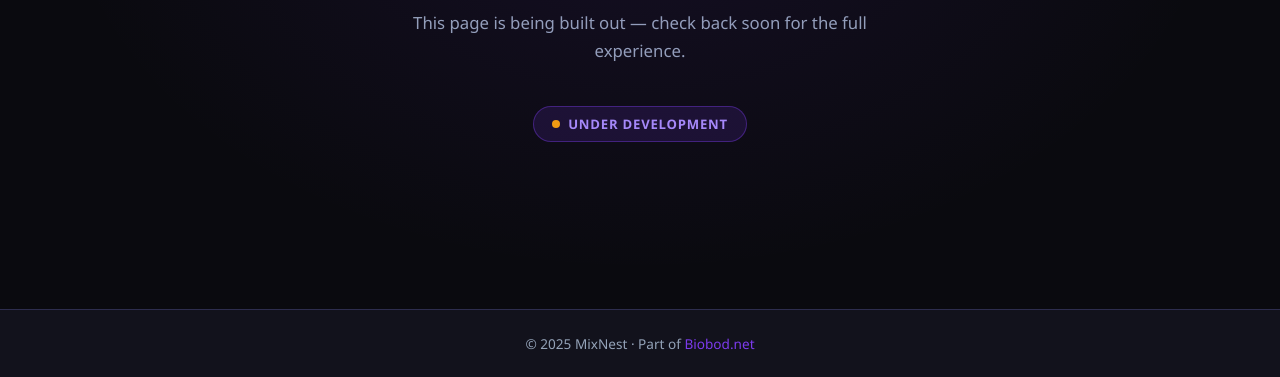
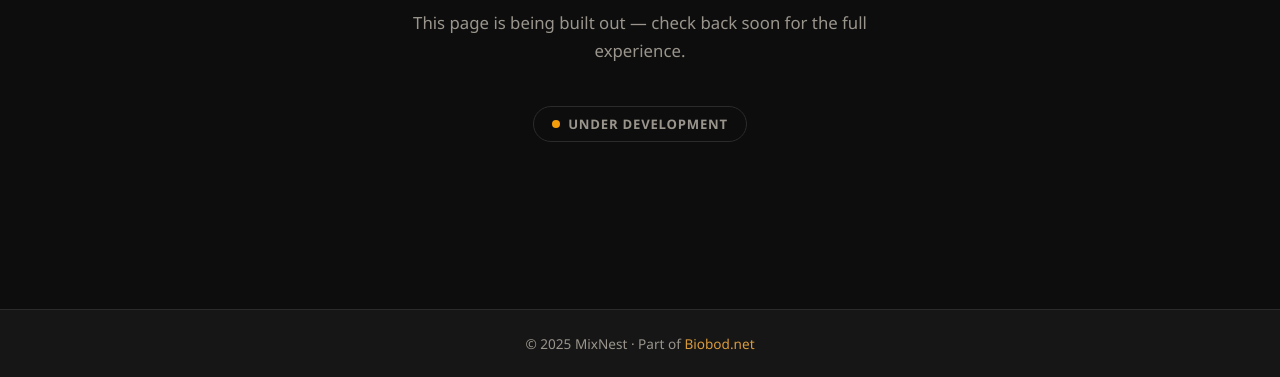
Before and after one commit to biobodinc/biobodinc, an Astro site: page /mixnest in a window 1280 px wide. Shown: the part 491-868 px from the top of the page. Built offline with nearby package versions, Linux system fonts and the light colour scheme; Astro itself is replaced by a stand-in of ours.

Commit message:
Replace purple/cyan AI palette with a single restrained accent
Swap the purple+cyan gradient theme (the main "vibecoded" tell) for a
neutral dark base with one warm amber accent. Remove gradient text,
radial glow blobs, and accent glow shadows in favor of solid colors.
No layout, markup, or content changes; build stays static for Vercel.

Co-Authored-By: Claude Opus 4.8 <noreply@anthropic.com>

```diff
--- a/src/layouts/BaseLayout.astro
+++ b/src/layouts/BaseLayout.astro
@@ -21,25 +21,27 @@ const { title, description = 'Biobod.net — your home for BPlayzGamezYT, MixNes
 
 <style is:global>
   :root {
-    --bg-primary:    #0a0a0f;
-    --bg-secondary:  #12121c;
-    --bg-card:       #1a1a2e;
-    --accent:        #7c3aed;
-    --accent2:       #06b6d4;
-    --accent-glow:   rgba(124,58,237,.35);
-    --text:          #f1f5f9;
-    --text-muted:    #94a3b8;
-    --border:        #2d2d4e;
+    --bg-primary:    #0d0d0d;
+    --bg-secondary:  #161616;
+    --bg-card:       #1c1c1c;
+    --accent:        #d99a3c;
+    --accent2:       #e8b765;
+    --accent-glow:   rgba(0,0,0,.5);
+    --text:          #ededed;
+    --text-muted:    #9a958c;
+    --border:        #2b2b2b;
     --ease:          0.3s ease;
   }
   [data-theme="light"] {
-    --bg-primary:    #f8fafc;
-    --bg-secondary:  #f1f5f9;
+    --bg-primary:    #f4f2ec;
+    --bg-secondary:  #eae7df;
     --bg-card:       #ffffff;
-    --accent-glow:   rgba(124,58,237,.15);
-    --text:          #0f172a;
-    --text-muted:    #475569;
-    --border:        #e2e8f0;
+    --accent:        #b07d1f;
+    --accent2:       #9c6e1a;
+    --accent-glow:   rgba(0,0,0,.12);
+    --text:          #1a1a1a;
+    --text-muted:    #5f5b53;
+    --border:        #ddd8cd;
   }
 
   *, *::before, *::after { margin:0; padding:0; box-sizing:border-box; }
@@ -124,7 +126,7 @@ const { title, description = 'Biobod.net — your home for BPlayzGamezYT, MixNes
     content: '';
     position: absolute;
     inset: 0;
-    background: radial-gradient(ellipse at 50% 40%, rgba(124,58,237,.1) 0%, transparent 65%);
+    background: none;
     pointer-events: none;
   }
   .uc-icon { font-size: 4rem; margin-bottom: 24px; animation: bounce 2.5s ease-in-out infinite; }
@@ -136,10 +138,7 @@ const { title, description = 'Biobod.net — your home for BPlayzGamezYT, MixNes
     font-size: clamp(2rem,5vw,3.5rem);
     font-weight: 900;
     margin-bottom: 16px;
-    background: linear-gradient(135deg, var(--accent), var(--accent2));
-    -webkit-background-clip: text;
-    -webkit-text-fill-color: transparent;
-    background-clip: text;
+    color: var(--accent);
   }
   .uc-hero p {
     color: var(--text-muted);
@@ -153,9 +152,9 @@ const { title, description = 'Biobod.net — your home for BPlayzGamezYT, MixNes
     align-items: center;
     gap: 8px;
     margin-top: 28px;
-    background: rgba(124,58,237,.14);
-    border: 1px solid rgba(124,58,237,.4);
-    color: #a78bfa;
+    background: transparent;
+    border: 1px solid var(--border);
+    color: var(--text-muted);
     padding: 8px 18px;
     border-radius: 20px;
     font-size: .82rem;
```
Also changed, not shown: src/pages/bplayzgamezyt.astro (+13 -21 lines), src/pages/index.astro (+2 -7 lines).
